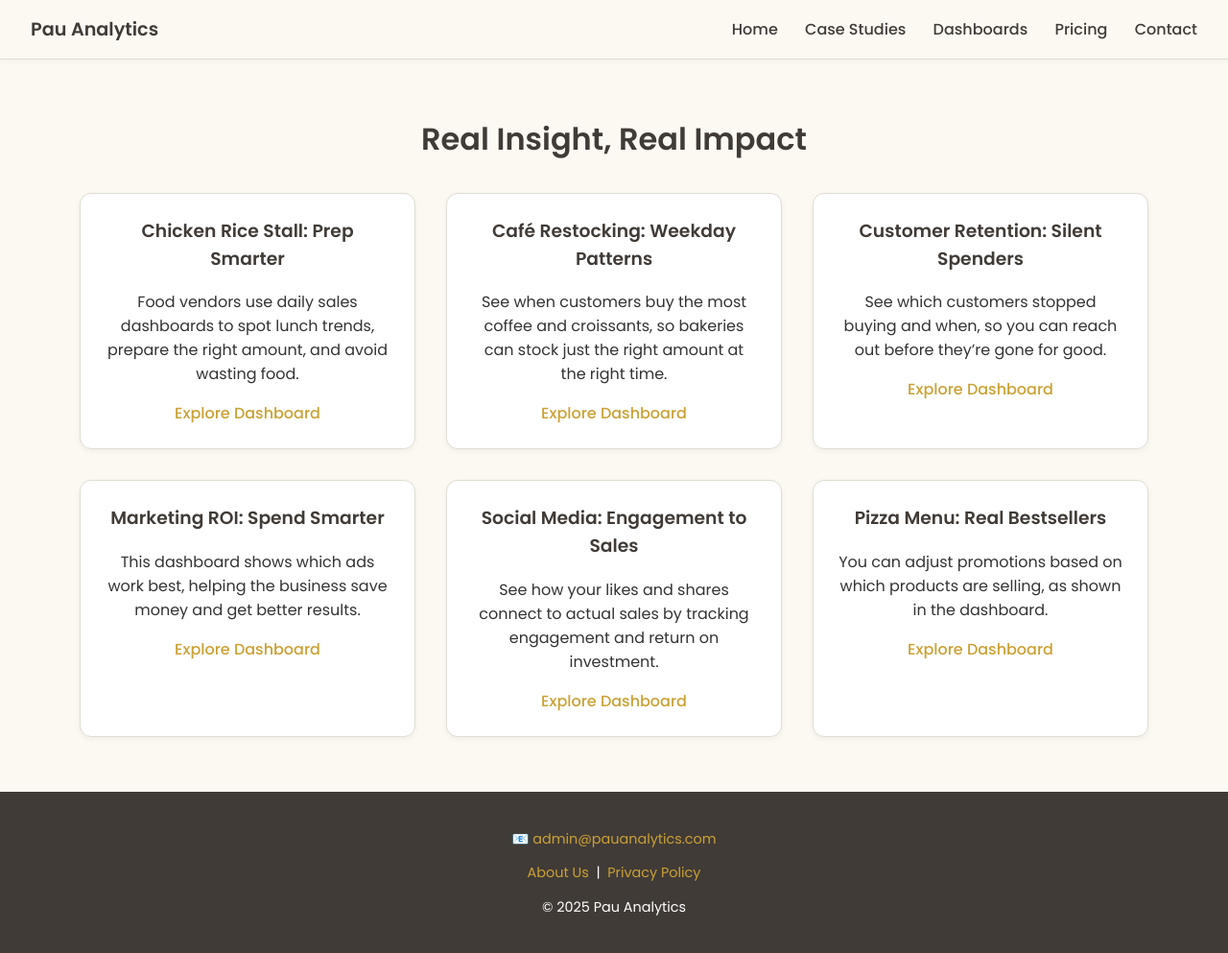
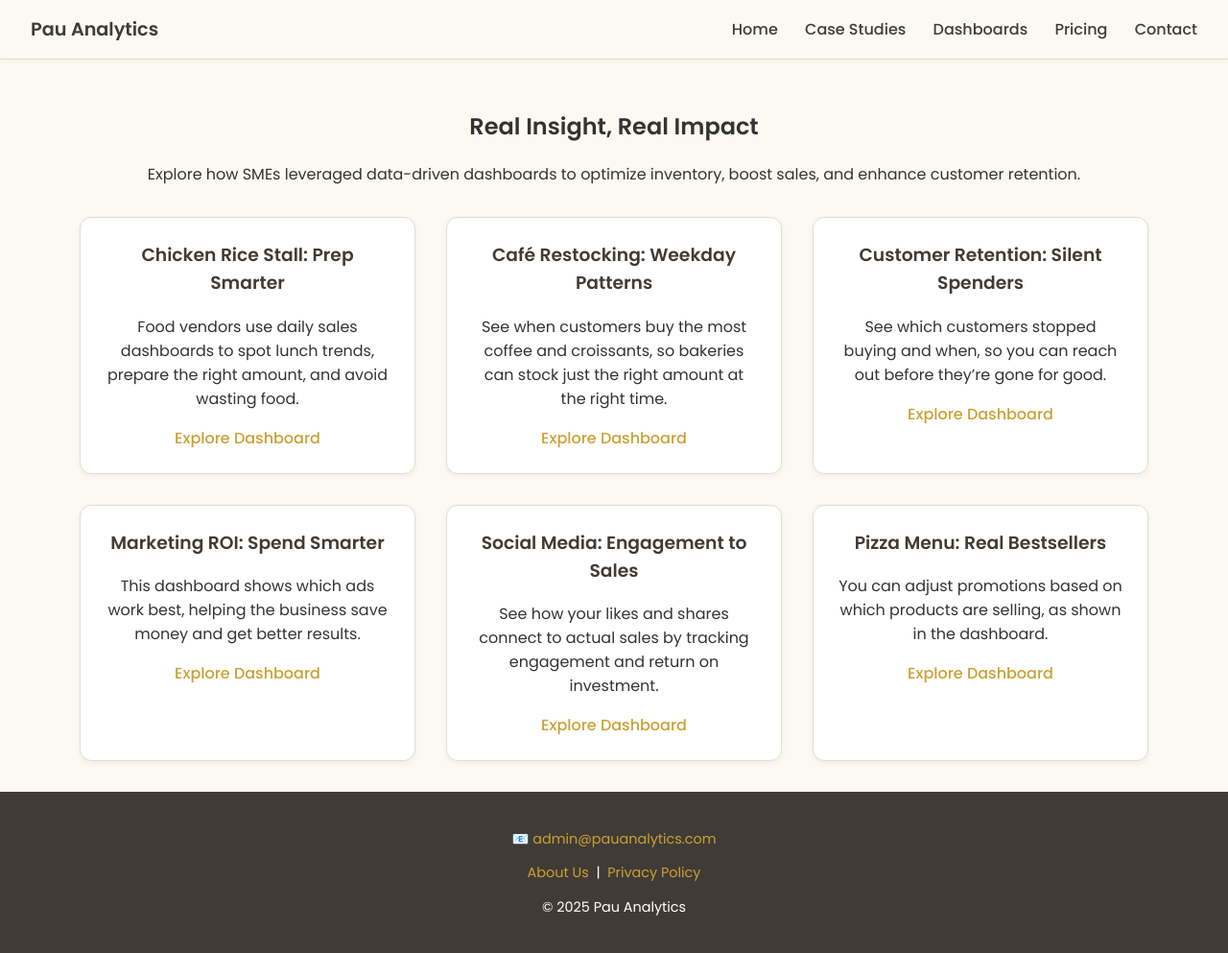
Before and after one commit to lyven81/pinnacles-learning-website, a Jekyll site: the page dashboard.html, which Jekyll copies as it is, in a window 1280 px wide and 994 px high. Shown: the whole window at 96% size. Built offline with Jekyll 4.4.1, drawn with Linux system fonts in a browser that asks for light colours.

Commit message:
Update dashboard.html

```diff
--- a/dashboard.html
+++ b/dashboard.html
@@ -261,7 +261,8 @@
 
   <div class="container">
     <section class="intro">
-       <h2>Real Insight, Real Impact</p>
+       <h1>Real Insight, Real Impact</h1>
+       <p>Explore how SMEs leveraged data-driven dashboards to optimize inventory, boost sales, and enhance customer retention.</p>
     </section>
 
     <div class="case-grid">
```
Also changed, not shown: other parts of dashboard.html (+2 -2 lines).
